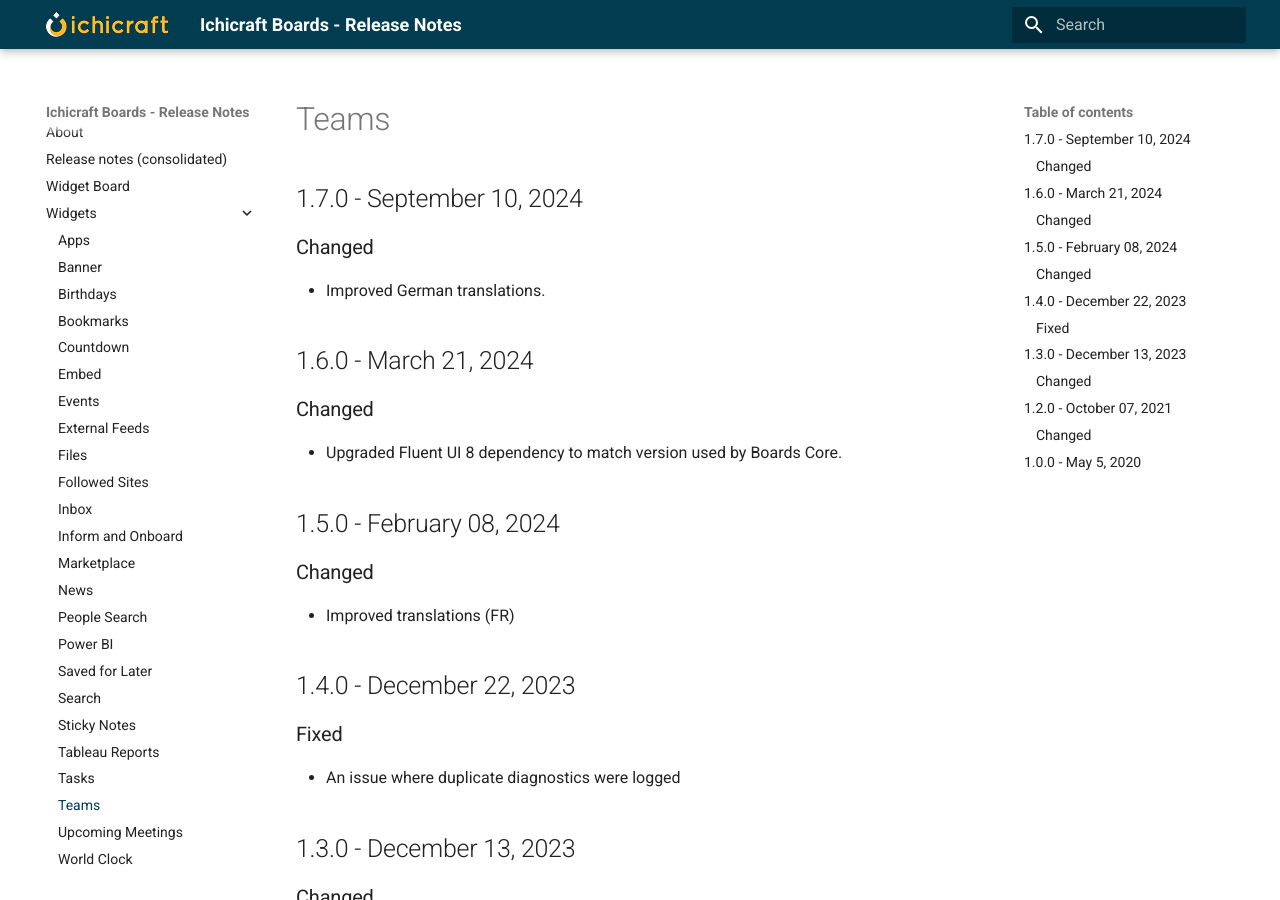
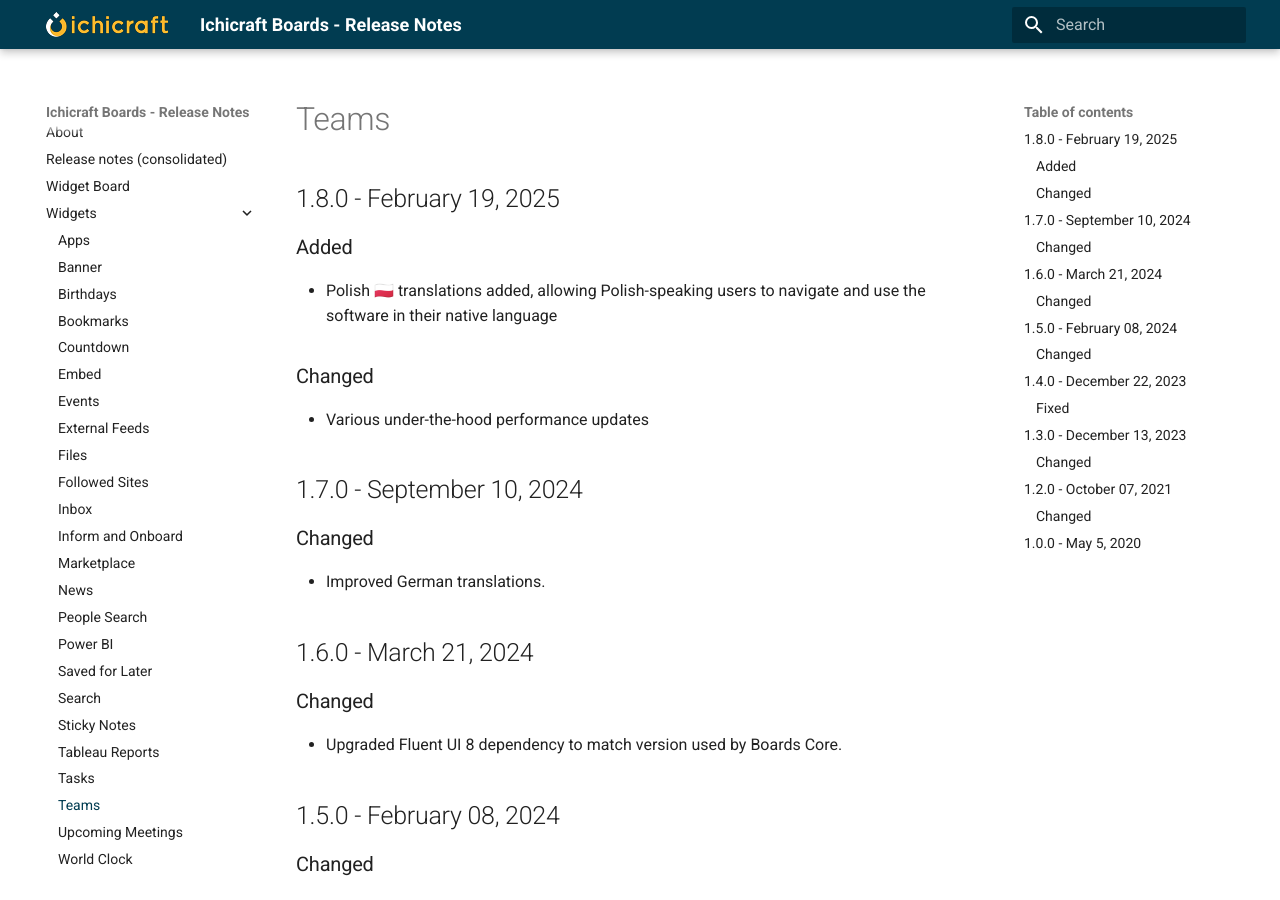
Before and after one commit to ichicraft/widgets-docs, an MkDocs documentation site: the page built from docs/Widgets/Teams.md, in a window 1280 px wide and 900 px high. Built offline with MkDocs 1.6.1 and Material for MkDocs 9.7.7, drawn with Linux system fonts in a browser that asks for light colours.

```diff
--- a/docs/Widgets/Teams.md
+++ b/docs/Widgets/Teams.md
@@ -1,3 +1,11 @@
+## 1.8.0 - February 19, 2025
+
+### Added
+- Polish 🇵🇱 translations added, allowing Polish-speaking users to navigate and use the software in their native language
+
+### Changed
+- Various under-the-hood performance updates
+
 ## 1.7.0 - September 10, 2024
 
 ### Changed
```
Also changed, not shown: docs/Release-notes-(consolidated).md (+8 -0 lines).
